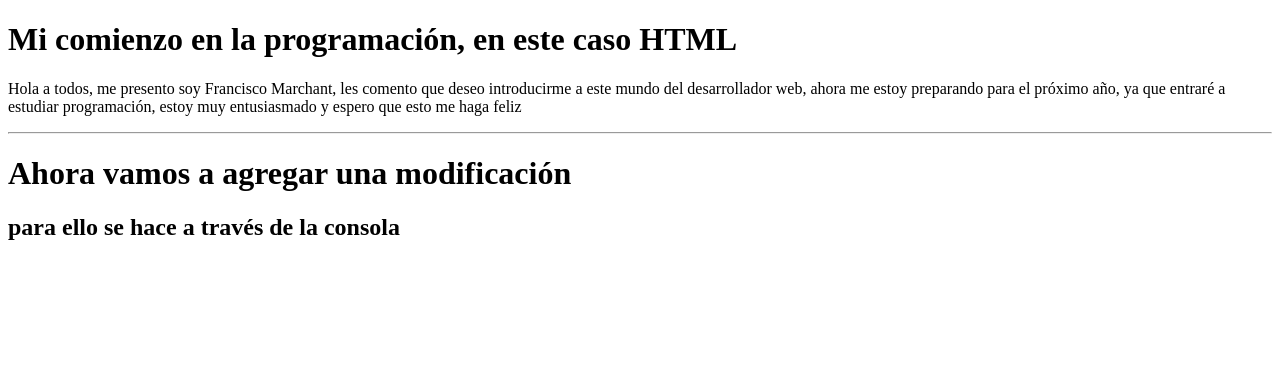
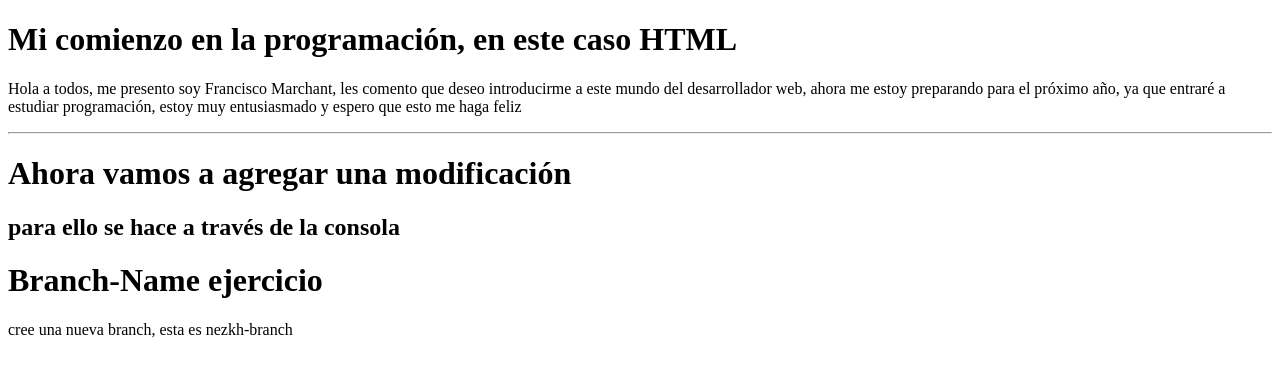
Before and after one commit to Nezkh/curso-microsoft, a plain HTML site: page index.html in a window 1280 px wide. Drawn offline with Linux system fonts and the light colour scheme.

Commit message:
cambios branch

```diff
--- a/index.html
+++ b/index.html
@@ -12,6 +12,8 @@
         <hr/>
         <h1>Ahora vamos a agregar una modificación</h1>
         <h2>para ello se hace a través de la consola</h2>
+        <h1>Branch-Name ejercicio</h1>
+        <p>cree una nueva branch, esta es nezkh-branch</p
     </body>
 
 </html>
```
